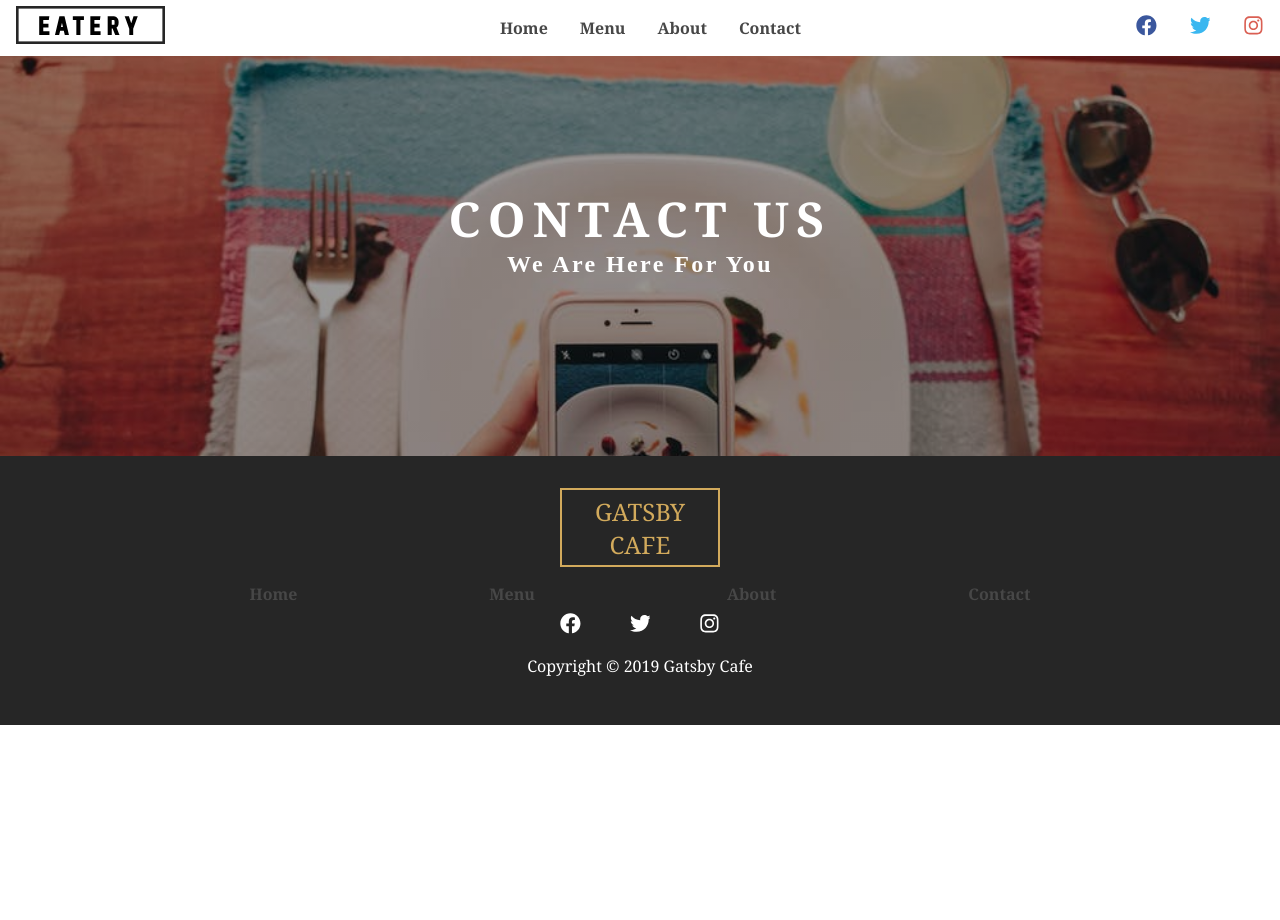
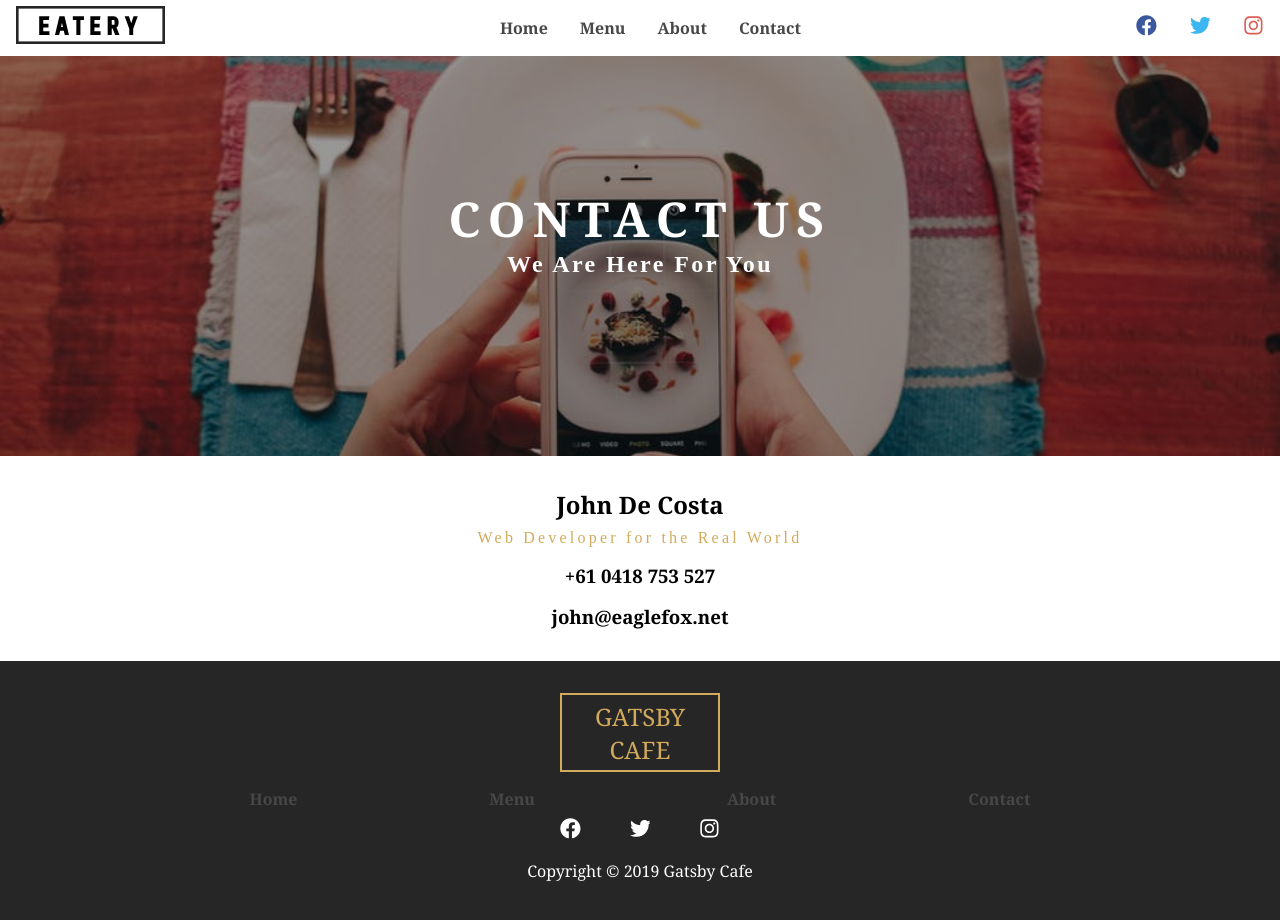
Before and after one commit to thefoxboxman/gatsby-cafe, a Gatsby site: page /contact in a window 1280 px wide. Before the commit the page ends 800 px from the top, so only its background shows below. Built offline with nearby package versions, Linux system fonts and the light colour scheme; Gatsby itself is replaced by a stand-in of ours.

Commit message:
completed contact page

```diff
--- a/src/components/HomePageComponents/Menu.js
+++ b/src/components/HomePageComponents/Menu.js
@@ -1,9 +1,9 @@
 import React from 'react'
 import { StaticQuery, graphql } from 'gatsby'
 import styled from 'styled-components'
-import { Link } from 'gatsby'
 
-import { Section, Title, SectionButton } from '../../utils'
+
+import { Section, Title } from '../../utils'
 
 import Product from './Product'
 const PRODUCTS = graphql`
--- a/src/pages/contact.js
+++ b/src/pages/contact.js
@@ -2,7 +2,7 @@ import React from 'react'
 import styled from 'styled-components'
 import { PageHeader, Banner } from '../utils/'
 import contactImg from '../images/bcg/contactBcg.jpeg'
-
+import { styles } from '../utils'
 import Layout from '../components/layout'
 import SEO from '../components/seo'
 
@@ -12,7 +12,37 @@ const ContactPage = () => (
     <PageHeader img={contactImg}>
       <Banner title="contact us" subtitle="we are here for you" />
     </PageHeader>
+    <ContactWrapper>
+      <div className="name">
+        <h2>John De Costa</h2>
+      </div>
+      <div className="title">Web Developer for the Real World</div>
+      <div className="phone">
+        <h3> +61 0418 753 527</h3>
+      </div>
+      <div className="email">
+        <h3>john@eaglefox.net</h3>
+      </div>
+    </ContactWrapper>
   </Layout>
 )
 
 export default ContactPage
+
+const ContactWrapper = styled.div`
+  text-align: center;
+  .name {
+    padding: 2rem 0 0.5rem 0;
+  }
+  .title {
+    ${styles.textSlanted};
+    letter-spacing: 0.2rem;
+    color: ${styles.colors.mainYellow};
+  }
+  .phone {
+    padding: 1rem 0 0.5rem 0;
+  }
+  .email {
+    padding: 0.5rem 0 2rem 0;
+  }
+`
--- a/src/utils/Title.js
+++ b/src/utils/Title.js
@@ -20,7 +20,7 @@ Title.defaultProps = {
 const TitleWrapper = styled.div`
   text-align: center;
   .message {
-    color: blueviolet;
+
     ${styles.textSlanted};
     letter-spacing: 0.3rem;
     color: ${styles.colors.mainYellow};
```
Lines whose indentation alone changed are shown as unchanged.
